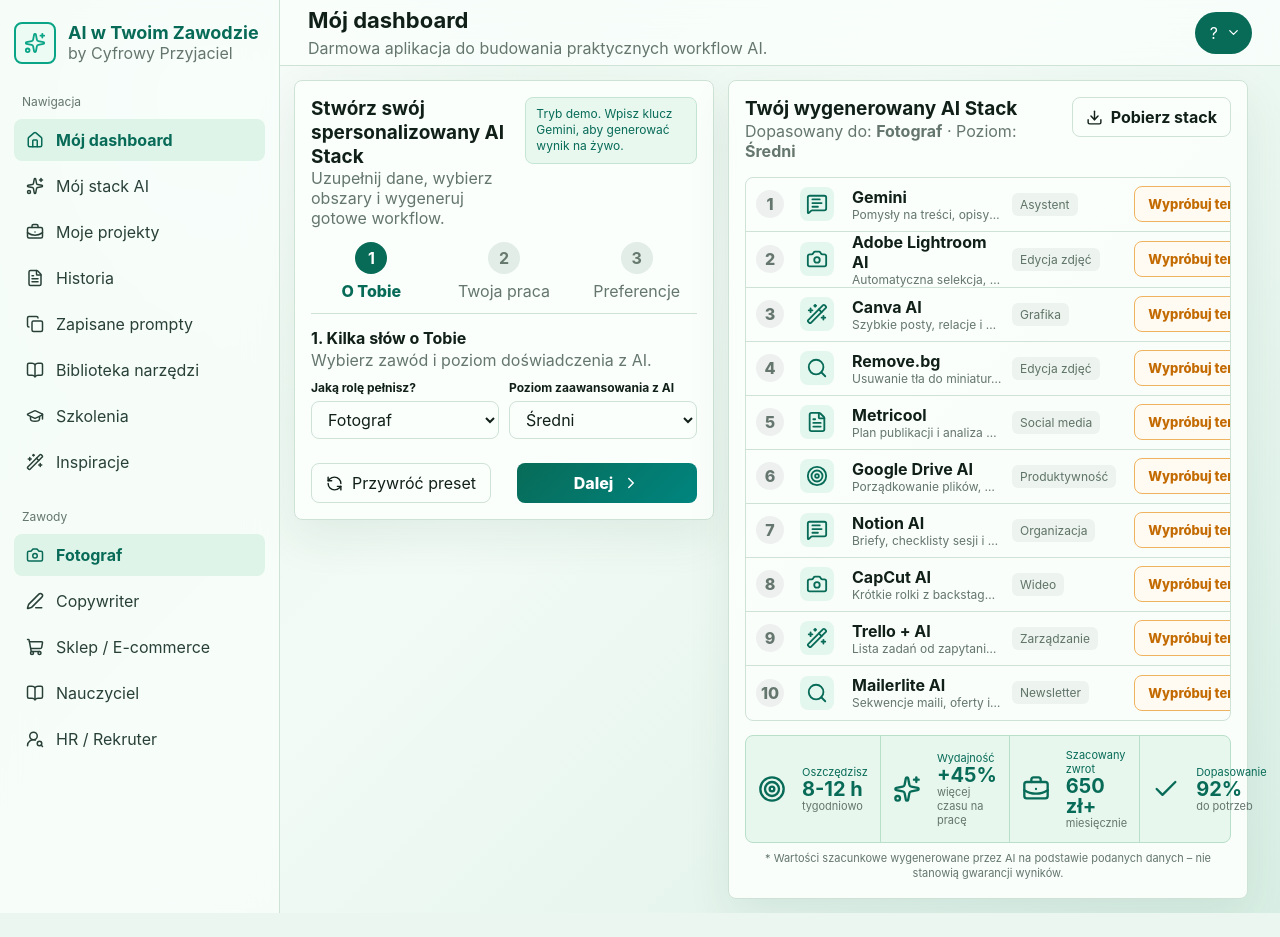
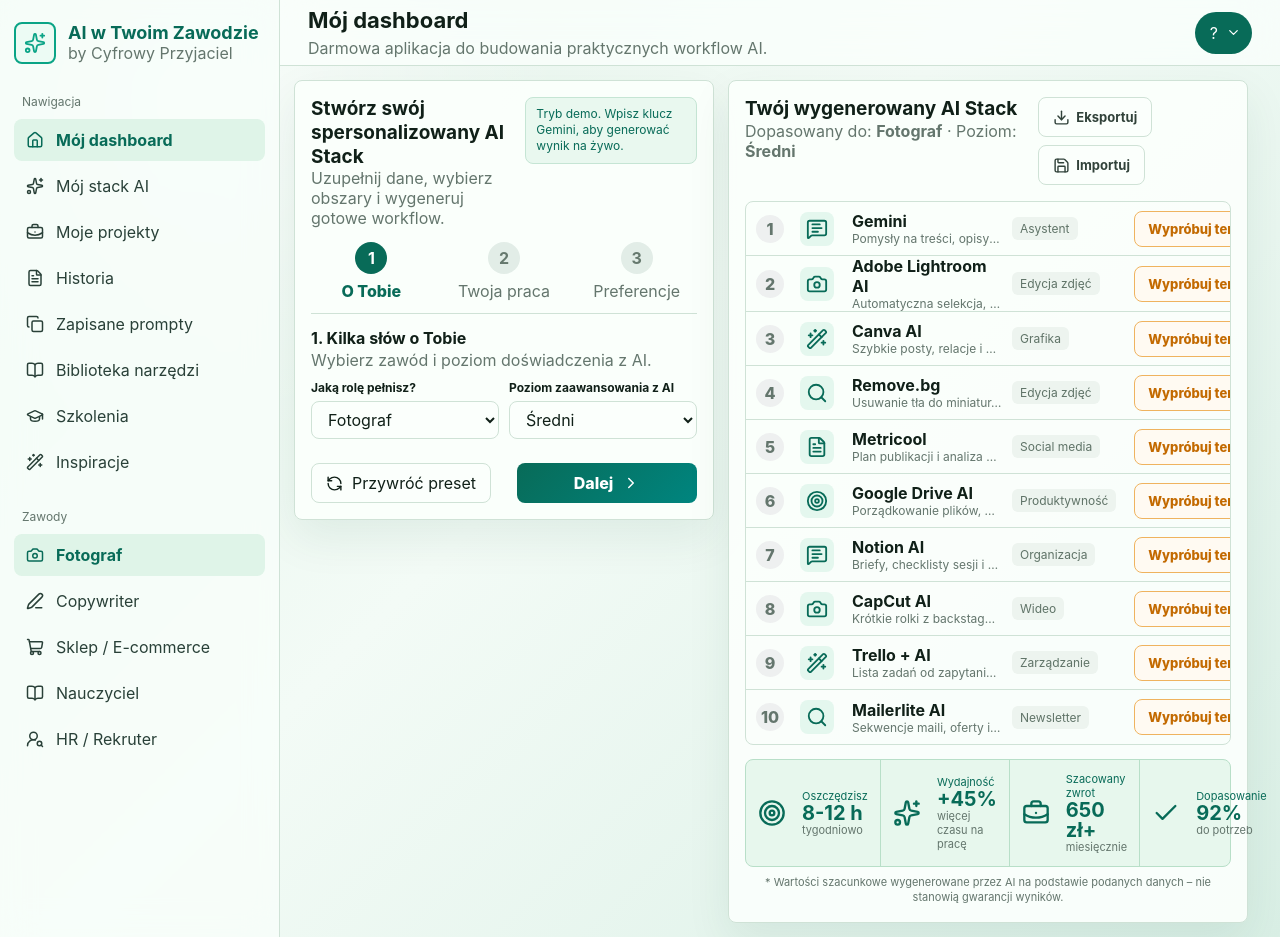
Before and after one commit to zetmar-collab/ai-w-twoim-zawodzie, a React (Vite) app: page / in a window 1280 px wide. Before the commit the page ends 913 px from the top, so only its background shows below. Built offline with nearby package versions, Linux system fonts and the light colour scheme.

Commit message:
feat: eksport JSON + import stack, przyciski Eksportuj/Importuj w UI

```diff
--- a/src/App.css
+++ b/src/App.css
@@ -729,6 +729,31 @@
 
 .project-stack-btn:hover {
   opacity: 0.88;
+}
+
+.stack-export-btns {
+  display: flex;
+  gap: 8px;
+  flex-wrap: wrap;
+}
+
+.stack-export-btns button {
+  display: flex;
+  align-items: center;
+  gap: 6px;
+  padding: 7px 14px;
+  border-radius: 8px;
+  border: 1px solid var(--border);
+  background: var(--surface);
+  color: var(--text);
+  font-size: 13px;
+  cursor: pointer;
+  transition: background 0.15s, border-color 0.15s;
+}
+
+.stack-export-btns button:hover {
+  background: var(--surface-hover, #2a2a2a);
+  border-color: var(--accent);
 }
 
 .item-card strong,
--- a/src/App.jsx
+++ b/src/App.jsx
@@ -1,4 +1,4 @@
-import { useEffect, useMemo, useState } from 'react'
+import { useEffect, useMemo, useRef, useState } from 'react'
 import {
   Bell,
   BookOpen,
@@ -276,6 +276,7 @@
   const [formStep, setFormStep] = useState(1)
   const [userName, setUserName] = useState(() => window.localStorage.getItem('user_name') || '')
   const [profileOpen, setProfileOpen] = useState(false)
+  const fileInputRef = useRef(null)
 
   // Biblioteka – wyszukiwanie i filtrowanie
   const [librarySearch, setLibrarySearch] = useState('')
@@ -421,28 +422,52 @@
   }
 
   function exportStack() {
-    const lines = [
-      `AI Stack – ${profession.label}`,
-      `Data: ${new Date().toLocaleDateString('pl-PL')}`,
-      '─'.repeat(52),
-      '',
-      ...stack.map(
-        (tool, i) =>
-          `${i + 1}. ${tool.name} [${tool.category}]\n   ${tool.value}\n   Prompt: ${tool.prompt}\n   Link: ${tool.url}`,
-      ),
-      '',
-      '─'.repeat(52),
-      `Oszczędności: ${summary.weeklyHours} tygodniowo | Wydajność: ${summary.productivity} | Zwrot: ${summary.monthlyValue}`,
-      '* Wartości szacunkowe wygenerowane przez AI – nie stanowią gwarancji wyników.',
-    ]
-    const blob = new Blob([lines.join('\n')], { type: 'text/plain;charset=utf-8' })
+    const data = {
+      version: 1,
+      exportedAt: new Date().toISOString(),
+      profession: profession.label,
+      level,
+      stack,
+      summary,
+    }
+    const blob = new Blob([JSON.stringify(data, null, 2)], { type: 'application/json' })
     const url = URL.createObjectURL(blob)
     const a = document.createElement('a')
     a.href = url
-    a.download = `ai-stack-${profession.id}.txt`
+    a.download = `ai-stack-${profession.id}-${Date.now()}.json`
     a.click()
     URL.revokeObjectURL(url)
-    showToast('Stack pobrany jako plik .txt')
+    showToast('Stack wyeksportowany jako plik .json')
+  }
+
+  function importStack(file) {
+    const reader = new FileReader()
+    reader.onload = function(e) {
+      try {
+        const data = JSON.parse(e.target.result)
+        if (!Array.isArray(data.stack) || data.stack.length === 0) {
+          showToast('Nieprawidlowy plik – brak tablicy stack.')
+          return
+        }
+        const valid = data.stack.every(function(t) {
+          return t.name && t.category && t.value && t.prompt
+        })
+        if (!valid) {
+          showToast('Plik JSON ma nieprawidlowa strukture narzedzi.')
+          return
+        }
+        setStack(data.stack.slice(0, 10))
+        window.localStorage.setItem('ai_stack', JSON.stringify(data.stack.slice(0, 10)))
+        if (data.summary) {
+          setSummary(data.summary)
+        }
+        setActiveView('stack')
+        showToast('Stack wczytany z pliku: ' + data.stack.length + ' narzedzi.')
+      } catch {
+        showToast('Blad odczytu pliku JSON.')
+      }
+    }
+    reader.readAsText(file)
   }
 
   function savePrompt(tool) {
@@ -678,10 +703,23 @@
               Dopasowany do: <b>{profession.label}</b> · Poziom: <b>{level}</b>
             </p>
           </div>
-          <button type="button" onClick={exportStack}>
-            <Download size={17} />
-            Pobierz stack
-          </button>
+          <div className="stack-export-btns">
+            <button type="button" onClick={exportStack}>
+              <Download size={17} />
+              Eksportuj
+            </button>
+            <button type="button" onClick={() => fileInputRef.current && fileInputRef.current.click()}>
+              <Save size={17} />
+              Importuj
+            </button>
+            <input
+              ref={fileInputRef}
+              type="file"
+              accept=".json"
+              style={{ display: 'none' }}
+              onChange={(e) => { if (e.target.files && e.target.files[0]) { importStack(e.target.files[0]); e.target.value = '' } }}
+            />
+          </div>
         </div>
 
         <div className="tool-list">
```
